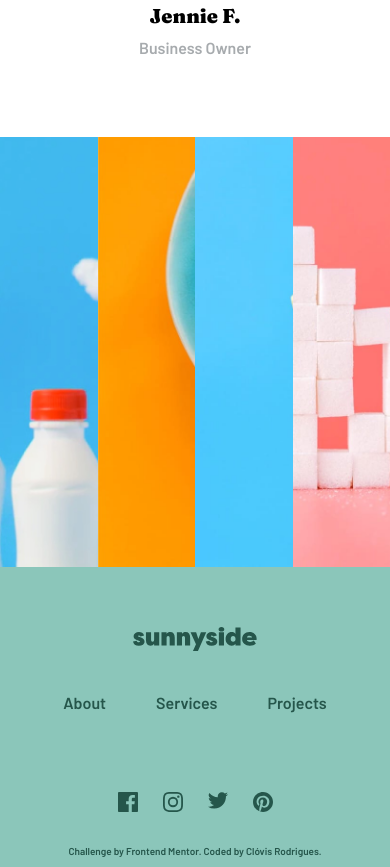
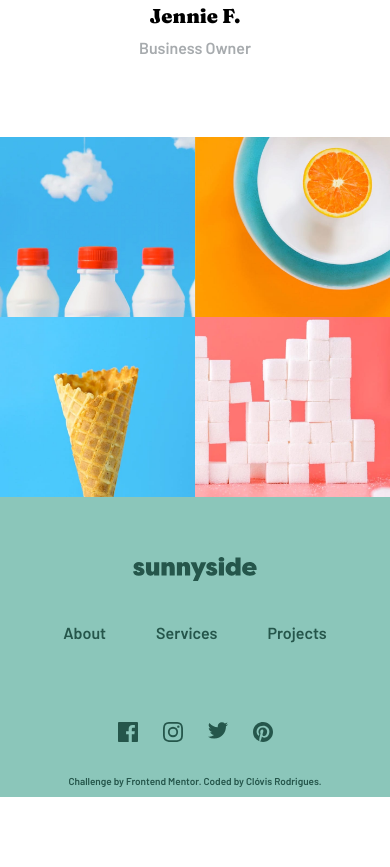
Before and after one commit to cloviswrodrigues/sunnyside_agency_landing_page, a website: page frontend/index.html in a window 390 px wide. Shown: the part 4574-5441 px from the top of the page. After the commit the page ends 5371 px from the top, so only its background shows below. Drawn offline with Linux system fonts and the light colour scheme.

Commit message:
adjusted responsivity mobile in section gallery

```diff
--- a/frontend/index.html
+++ b/frontend/index.html
@@ -113,10 +113,10 @@
       </div>
     </section>
     <section class="gallery">
-      <div class="gallery__img-milk"></div>
-      <div class="gallery__img-orange"></div>
-      <div class="gallery__img-cone"></div>
-      <div class="gallery__img-sugarcubes"></div>
+      <div class="gallery__img gallery__img-milk"></div>
+      <div class="gallery__img gallery__img-orange"></div>
+      <div class="gallery__img gallery__img-cone"></div>
+      <div class="gallery__img gallery__img-sugarcubes"></div>
     </section>
   </main>
   <footer class="footer">
--- a/frontend/scss/_component.scss
+++ b/frontend/scss/_component.scss
@@ -251,29 +251,38 @@ main {
     display: flex;
     width: 100%;
 
-    &__img-milk {
+    &__img {
         width: 100%;
         height: 43rem;
-        background: url(../images/desktop/image-gallery-milkbottles.jpg) no-repeat;
+    }
+
+    &__img-milk {
+        background: url(../images/desktop/image-gallery-milkbottles.jpg) no-repeat center;
         background-size: cover;
     }
 
     &__img-orange {
-        width: 100%;
-        height: 43rem;
-        background: url(../images/desktop/image-gallery-orange.jpg) no-repeat;
+        background: url(../images/desktop/image-gallery-orange.jpg) no-repeat center;
         background-size: cover;
     }
     &__img-cone {
-        width: 100%;
-        height: 43rem;
-        background: url(../images/desktop/image-gallery-cone.jpg) no-repeat;
+        background: url(../images/desktop/image-gallery-cone.jpg) no-repeat center;
         background-size: cover;
     }
+
     &__img-sugarcubes {
-        width: 100%;
-        height: 43rem;
-        background: url(../images/desktop/image-gallery-sugarcubes.jpg) no-repeat;
+        background: url(../images/desktop/image-gallery-sugarcubes.jpg) no-repeat center;
         background-size: cover;
     }
+
+    @media screen and (max-width: $break-mobile) {
+        flex-wrap: wrap;
+
+        &__img {
+            width: auto;
+            min-width: 15rem;
+            height: 18rem;
+            flex-grow: 1;
+        }
+    }
 }
```
Also changed, not shown: frontend/css/style.css, 1 other file.
